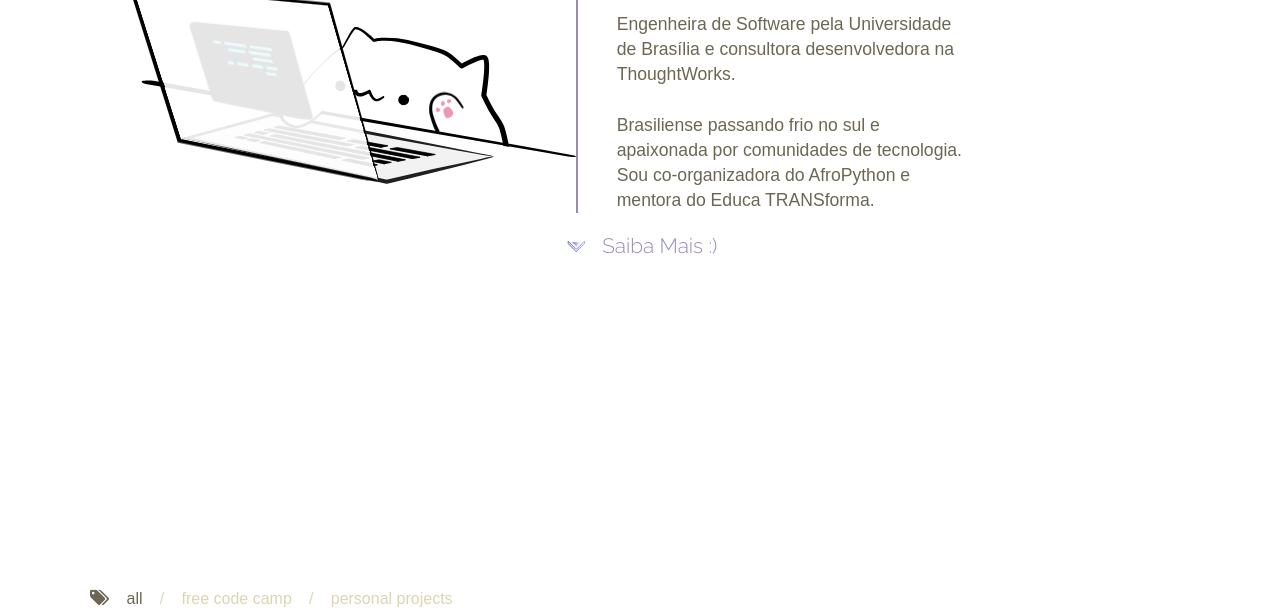
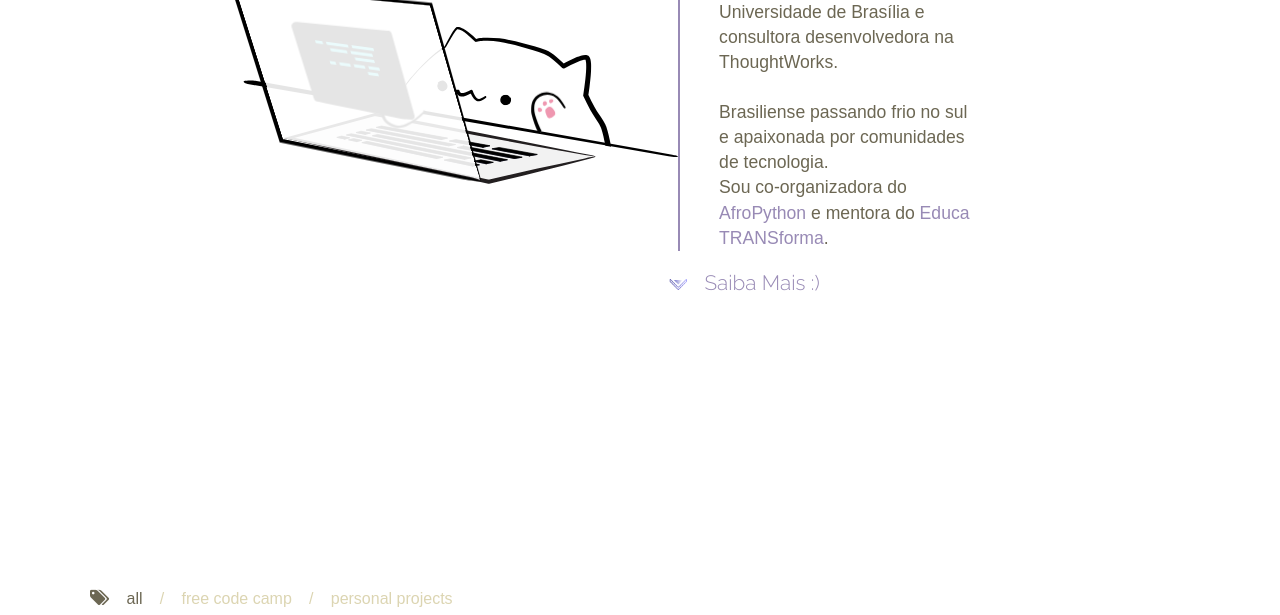
Before and after one commit to Thaiane/Thaiane.github.io, a plain HTML site: page index.html in a window 1280 px wide. Shown: the part 358-973 px from the top of the page. Drawn offline with nearby package versions, Linux system fonts and the light colour scheme; a web font is replaced by a local one.

Commit message:
Add links

```diff
--- a/css/base.css
+++ b/css/base.css
@@ -363,16 +363,16 @@ body {
 }
 
 .contentCat {
-  max-width: 80%;
+  max-width: 82%;
   margin: auto;
-  margin-left: 10%
+  margin-left: 18%
 
 }
 
 #about .wrapper {
-  max-width: 80%;
+  max-width: 82%;
   margin: auto;
-  margin-right: 10%
+  margin-right: 18%
 }
 @media (min-width: 768px) {
   #about .wrapper {
@@ -395,6 +395,17 @@ body {
   color: #988AB5;
   font-family: 'Raleway', sans-serif;
   /*text-transform: uppercase;*/
+}
+
+.about__intro a {
+  color: #988AB5;
+  text-decoration: none !important;
+  background: none !important;
+  outline: none;
+}
+
+.about__intro a:hover {
+  color: inherit;
 }
 
 #about:hover .global-button.rotated::before {
--- a/index.html
+++ b/index.html
@@ -60,9 +60,9 @@
         <p class="about__intro">
           Oi, eu sou a <span>Thai Braga</span>. <br/><br/>
           Engenheira de Software pela Universidade de Brasília e consultora desenvolvedora na ThoughtWorks. <br/><br/>
-          Brasiliense passando frio no sul e apaixonada por comunidades de tecnologia.
+          Brasiliense passando frio no sul e apaixonada por comunidades de tecnologia. <br/>
 
-          Sou co-organizadora do AfroPython e mentora do Educa TRANSforma.
+          Sou co-organizadora do <a href="https://afropython.org/">AfroPython</a> e mentora do <a href="http://www.educatransforma.com.br/">Educa TRANSforma</a>.
         </p>
         <a href="#portfolio" class="global-button rotated scroll"> Saiba mais :) </a>
       </div>
```
